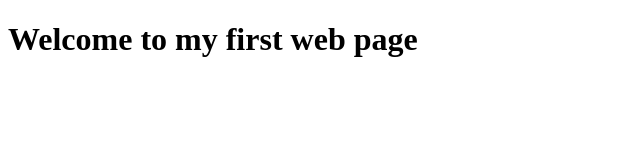
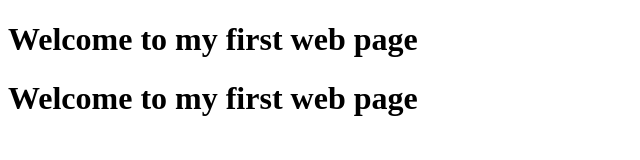
Before and after one commit to asmaakalife/mac1project, a plain HTML site: page index.html in a window 1280 px wide. Shown: the whole page, without its empty margins (0-640 px from the left). Drawn offline with Linux system fonts and the light colour scheme.

Commit message:
my message

```diff
--- a/index.html
+++ b/index.html
@@ -3,6 +3,7 @@
 <body>
 
 <h1> Welcome to my first web page </h1>
+<h1> Welcome to my first web page </h1>
 
 </body>
 </html>
```
